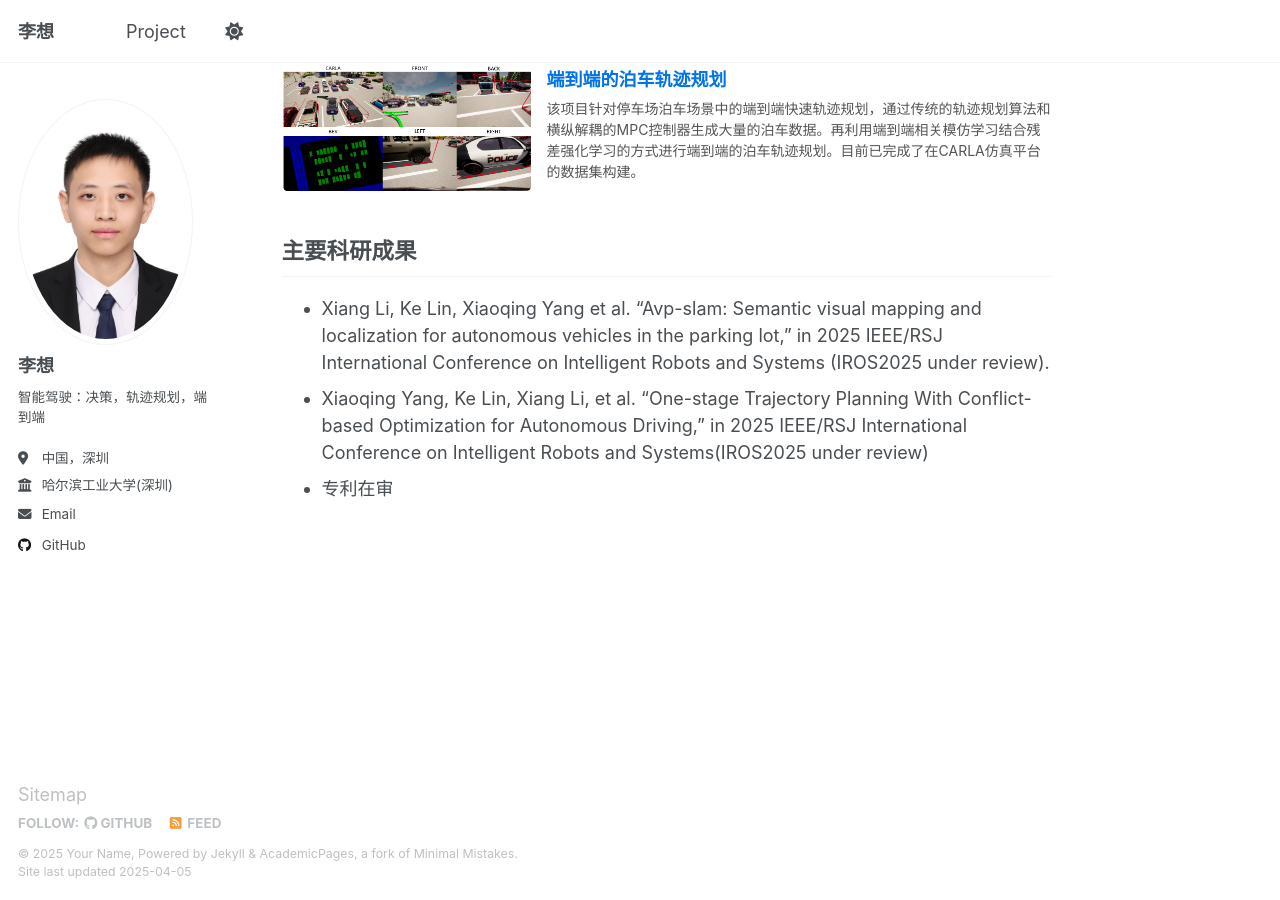
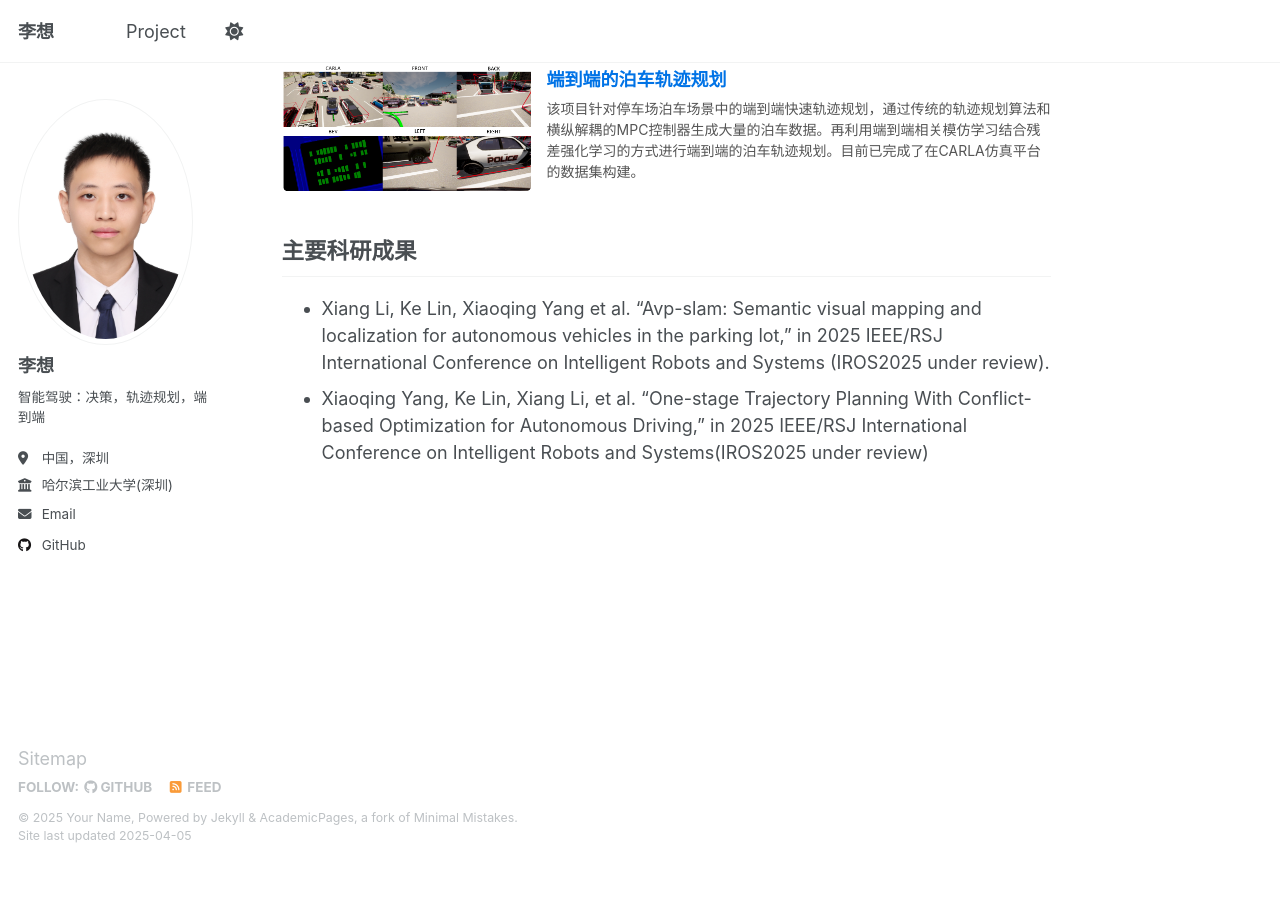
Before and after one commit to AzukiScarlet/azukiscarlet.github.io, a Jekyll site: the page built from _pages/about.md, in a window 1280 px wide and 900 px high, scrolled down 2216 px. Built offline with Jekyll 4.4.1, drawn with Linux system fonts in a browser that asks for light colours; after the commit the page ends 3080 px from its top, so only the background shows below that.

Commit message:
专利更新

```diff
--- a/_pages/about.md
+++ b/_pages/about.md
@@ -88,7 +88,7 @@ redirect_from:
 ------
 - Xiang Li, Ke Lin, Xiaoqing Yang et al. "Avp-slam: Semantic visual mapping and localization for autonomous vehicles in the parking lot," in 2025 IEEE/RSJ International Conference on Intelligent Robots and Systems (IROS2025 under review).
 - Xiaoqing Yang, Ke Lin, Xiang Li, et al. "One-stage Trajectory Planning With Conflict-based Optimization for Autonomous Driving," in 2025 IEEE/RSJ International Conference on Intelligent Robots and Systems(IROS2025 under review)
-- 专利在审
+<!-- - 专利在审 -->
 
 
 
```
